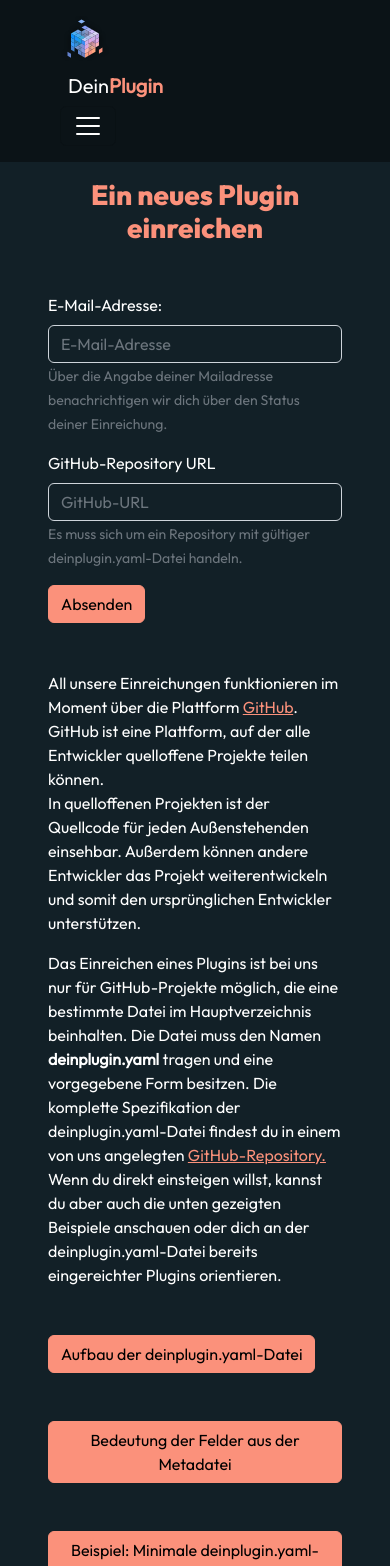
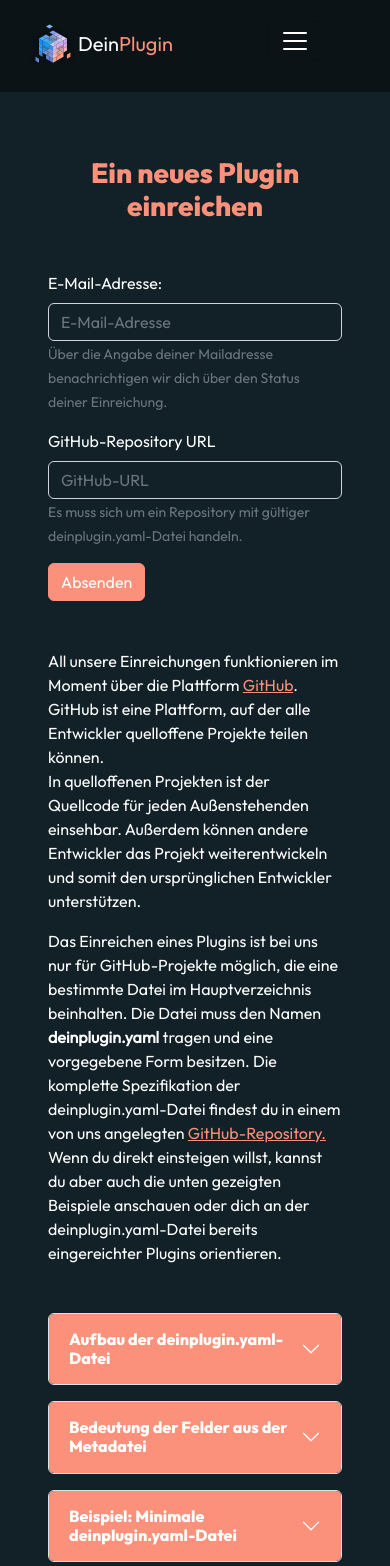
Before and after one commit to DeinPlugin/deinplugin-frontend, a Vue app: page /submission in a window 390 px wide. Shown: the top 1566 px of the page. Built offline with nearby package versions, Linux system fonts and the light colour scheme.

Commit message:
Adjust various design elements

```diff
--- a/src/NavBar.vue
+++ b/src/NavBar.vue
@@ -1,10 +1,15 @@
 <template>
   <div id="navbar">
-    <b-navbar toggleable="lg" type="dark" class="px-5">
-      <a href="/"><img src="/img/icon_shadow.svg"></a>
-      <b-navbar-brand href="/" id="main-item" class="mx-2"><span class="text-white">Dein</span>Plugin</b-navbar-brand>
+    <b-navbar toggleable="lg" type="dark">
 
-      <b-navbar-toggle target="nav-collapse"></b-navbar-toggle>
+      <b-navbar-brand id="main-item">
+        <a href="/">
+          <span><img src="/img/icon_shadow.svg"></span>
+          <span class="text-white">Dein</span>Plugin
+        </a>
+
+        <b-navbar-toggle target="nav-collapse" id="toggle"></b-navbar-toggle>
+      </b-navbar-brand>
 
       <b-collapse id="nav-collapse" is-nav>
         <b-navbar-nav>
@@ -21,6 +26,10 @@
 </script>
 
 <style scoped>
+* a {
+  text-decoration: none;
+}
+
 #navbar {
   background-color: #0B1317;
   padding: 0.5rem 0;
@@ -38,5 +47,17 @@
 
 img {
   height: 50px;
+  margin-left: 1rem;
+}
+
+@media only screen and (max-width: 600px) {
+  img {
+    display: inline-block;
+  }
+
+  #toggle {
+    position: absolute;
+    right: 0px;
+  }
 }
 </style>
--- a/src/assets/app.scss
+++ b/src/assets/app.scss
@@ -16,6 +16,10 @@ $card-bg: #1E3139;
 $modal-content-bg: #1E3139;
 $modal-content-color: #FFF;
 
+$accordion-button-bg: $primary;
+$accordion-button-active-bg: $secondary;
+$accordion-button-active-color: #FFF;
+
 $code-color: $secondary;
 
 @import 'node_modules/bootstrap/scss/bootstrap.scss';
--- a/src/components/DownloadModal.vue
+++ b/src/components/DownloadModal.vue
@@ -15,8 +15,8 @@
     </div>
 
     <div>
-      <b-button v-if="item.download[0]" v-for="download in item.download" :href="download.download_url" target="_blank">Download - {{download.name}}</b-button>
-      <b-button v-else :href="`${item.github_url}/releases`" target="_blank">Download - GitHub</b-button>
+      <b-button v-if="item.download[0]" v-for="download in item.download" :href="download.download_url" target="_blank" class="text-white">Download - {{download.name}}</b-button>
+      <b-button v-else :href="`${item.github_url}/releases`" target="_blank" class="text-white">Download - GitHub</b-button>
     </div>
   </b-modal>
 </template>
--- a/src/components/Expandable.vue
+++ b/src/components/Expandable.vue
@@ -1,9 +1,10 @@
 <template>
-  <div class="my-5">
-    <b-button v-b-toggle="`collapse-${id}`" variant="primary">{{title}}</b-button>
-    <b-collapse :id="`collapse-${id}`" class="mt-2">
-        <slot />
-    </b-collapse>
+  <div class="my-3">
+    <b-accordion>
+      <b-accordion-item :title="title">
+        <slot/>
+      </b-accordion-item>
+    </b-accordion>
   </div>
 </template>
 
--- a/src/pages/CommunityPage.vue
+++ b/src/pages/CommunityPage.vue
@@ -1,8 +1,8 @@
 <template>
   <div id="community">
-    <h1>Die DeinPlugin-Community</h1>
+    <h1 class="my-5">Die DeinPlugin-Community</h1>
 
-    <b-row class="my-5 mx-auto justify-content-center">
+    <b-row class="my-5 mx-4 justify-content-center">
       <HoverCard title="Twitter" img-url="/img/twitter_outline.jpg" :on-click="openTwitter">
         Erhalte immer die aktuellen Neuigkeiten zur Plattform und nimm an exklusiven Events wie Verlosungen teil.
       </HoverCard>
@@ -26,9 +26,11 @@
       </ul>
     </b-container>
 
-    <HoverCard title="Öffentliche Roadmap" img-url="/img/roadmap_outline.png" class="mx-auto" :on-click="openRoadmap">
-      Eine Gesamtübersicht für die nächsten Schritte ist auf unserer <b>öffentlichen Roadmap</b> sichtbar.
-    </HoverCard>
+    <b-row class="justify-content-center mx-4">
+      <HoverCard title="Öffentliche Roadmap" img-url="/img/roadmap_outline.png" :on-click="openRoadmap">
+        Eine Gesamtübersicht für die nächsten Schritte ist auf unserer <b>öffentlichen Roadmap</b> sichtbar.
+      </HoverCard>
+    </b-row>
   </div>
 </template>
 
@@ -58,10 +60,6 @@ function openRoadmap() {
   text-align: center;
 }
 
-#community {
-  padding: 1rem 4rem;
-}
-
 ul {
   padding-left: 0;
 }
--- a/src/pages/HomePage.vue
+++ b/src/pages/HomePage.vue
@@ -10,7 +10,6 @@
         </b-col>
       </b-row>
     </div>
-
 
     <b-row class="justify-content-center my-5 mx-4">
       <HoverCard title="Owner" img-url="/img/owner.svg" :on-click="openPlugins">
@@ -25,13 +24,13 @@
       <h1>Folge uns!</h1>
       <p>Joine unserem Discord-Server, folge uns auf Twitter oder schau dir unsere nächsten Pläne für kommende Updates an!</p>
       <b-row class="justify-content-center">
-        <b-col xl="3" class="my-3">
+        <b-col xl="3" class="my-3 social-link">
           <a :href="$discordJoinUrl" target="_blank">
             <h1>Discord</h1>
             <img src="/img/discord.svg">
           </a>
         </b-col>
-        <b-col xl="3" class="my-3">
+        <b-col xl="3" class="my-3 social-link">
           <a :href="$twitterUrl" target="_blank">
             <h1>Twitter</h1>
             <img src="/img/twitter.svg">
@@ -41,9 +40,9 @@
     </div>
 
     <div id="disclaimer" class="mx-5">
-      <h1 class="mt-5">Dies ist der erste Prototyp der neuen <span class="text-white">Dein</span>Plugin-Plattform.</h1>
+      <h1 class="mt-4">Dies ist der erste Prototyp der neuen <span class="text-white">Dein</span>Plugin-Plattform.</h1>
       <p>Es kann verstärkt zu Fehlern kommen. Bitte zögere uns nicht, diese auf Discord zu melden. Auch über sonstiges Feedback sind wir sehr dankbar.</p>
-      <p>Schau auch auf unserer Roadmap vorbei, um die nächsten geplanten Updates einzusehen</p>
+      <p class="mb-5">Schau auch auf unserer Roadmap vorbei, um die nächsten geplanten Updates einzusehen</p>
     </div>
   </div>
 </template>
@@ -65,14 +64,9 @@ function openSubmission() {
   text-align: center;
 }
 
-#landing-page {
-  /*padding: 1rem 4rem;*/
-}
-
 #top {
   background-image: url("/public/img/landing_background.svg");
-  background-size: 1200px;
-  background-position-y: -220px;
+  background-repeat: repeat;
 }
 
 #top h1 {
@@ -119,4 +113,18 @@ function openSubmission() {
 #disclaimer h1 {
   color: var(--bs-primary);
 }
+
+@media only screen and (max-width: 600px) {
+  h1 {
+    font-size: 20pt !important;
+  }
+
+  #top h1 {
+    font-size: 40pt !important;
+  }
+
+  .social-link h1, .social-link img {
+    display: inline-block;
+  }
+}
 </style>
--- a/src/pages/StoragePage.vue
+++ b/src/pages/StoragePage.vue
@@ -5,7 +5,7 @@
     </b-col>
   </b-row>
 
-  <div v-else>
+  <div v-else class="d-flex justify-content-center my-5">
     <b-spinner variant="primary" label="Lade"></b-spinner>
   </div>
 </template>
--- a/src/pages/SubmissionPage.vue
+++ b/src/pages/SubmissionPage.vue
@@ -1,11 +1,15 @@
 <template>
   <div id="submission">
-    <h1 class="mb-5">Ein neues Plugin einreichen</h1>
-    <p v-if="success" class="text-success text-center">
-      Das Plugin wurde erfolgreich eingereicht.<br/>
-      Wir melden uns bei dir, sobald es etwas Neues zu deiner Einreichung gibt.<br/>
-      Vielen Dank für deine Unterstützung.
-    </p>
+    <h1 class="my-5">Ein neues Plugin einreichen</h1>
+    <div v-if="success" class="text-center my-4">
+      <p class="text-success">
+        Das Plugin wurde erfolgreich eingereicht.<br/>
+        Wir melden uns bei dir, sobald es etwas Neues zu deiner Einreichung gibt.<br/>
+        Vielen Dank für deine Unterstützung.
+      </p>
+      <b-button @click="reset" class="text-white my-4">Noch ein Plugin einreichen</b-button>
+    </div>
+
     <b-col v-else xl="8" sm="10" class="mx-auto mb-5">
       <b-form @submit="onSubmit">
         <b-form-group
@@ -38,7 +42,7 @@
         <div v-if="isLoading">
           <b-spinner variant="primary" label="Lade"></b-spinner>
         </div>
-        <b-button v-else type="submit" variant="primary">Absenden</b-button>
+        <b-button v-else type="submit" variant="primary" class="text-white">Absenden</b-button>
       </b-form>
     </b-col>
 
@@ -56,6 +60,7 @@
         Wenn du direkt einsteigen willst, kannst du aber auch die unten gezeigten Beispiele anschauen oder dich an der deinplugin.yaml-Datei bereits eingereichter Plugins orientieren.
       </p>
     </b-col>
+
 
     <b-col xl="8" sm="10" class="mx-auto mb-5">
       <Expandable title="Aufbau der deinplugin.yaml-Datei" id="parts">
@@ -237,11 +242,14 @@ const isLoading = ref(false)
 const success = ref(false)
 const error = ref(null)
 
-function onSubmit(event) {
+function onSubmit() {
   const requestOptions = {
     method: "POST",
     headers: { "Content-Type": "application/json" },
-    body: JSON.stringify({github_url: form.value.github_url})
+    body: JSON.stringify({
+      github_url: form.value.github_url.trim(),
+      mail: form.value.email.trim(),
+    })
   };
   isLoading.value = true
   error.value = null
@@ -251,7 +259,7 @@ function onSubmit(event) {
         isLoading.value = false
         if (!response.ok) {
           if (response.status === 400) error.value = 'Unter der URL wurde keine valide deinplugin-yaml Datei gefunden.'
-          if (response.status === 410) error.value = 'Dieses Repository wurde bereits eingereicht.'
+          if (response.status === 409) error.value = 'Dieses Repository wurde bereits eingereicht.'
           if (response.status === 500) error.value = 'Es ist ein unbekannter Fehler aufgetreten.'
           return
         }
@@ -262,6 +270,13 @@ function onSubmit(event) {
         isLoading.value = false
         error.value = 'Es ist ein unbekannter Fehler aufgetreten.'
       })
+}
+
+function reset() {
+  success.value = false
+  error.value = false
+  form.value.email = ''
+  form.value.github_url = ''
 }
 </script>
 
```
